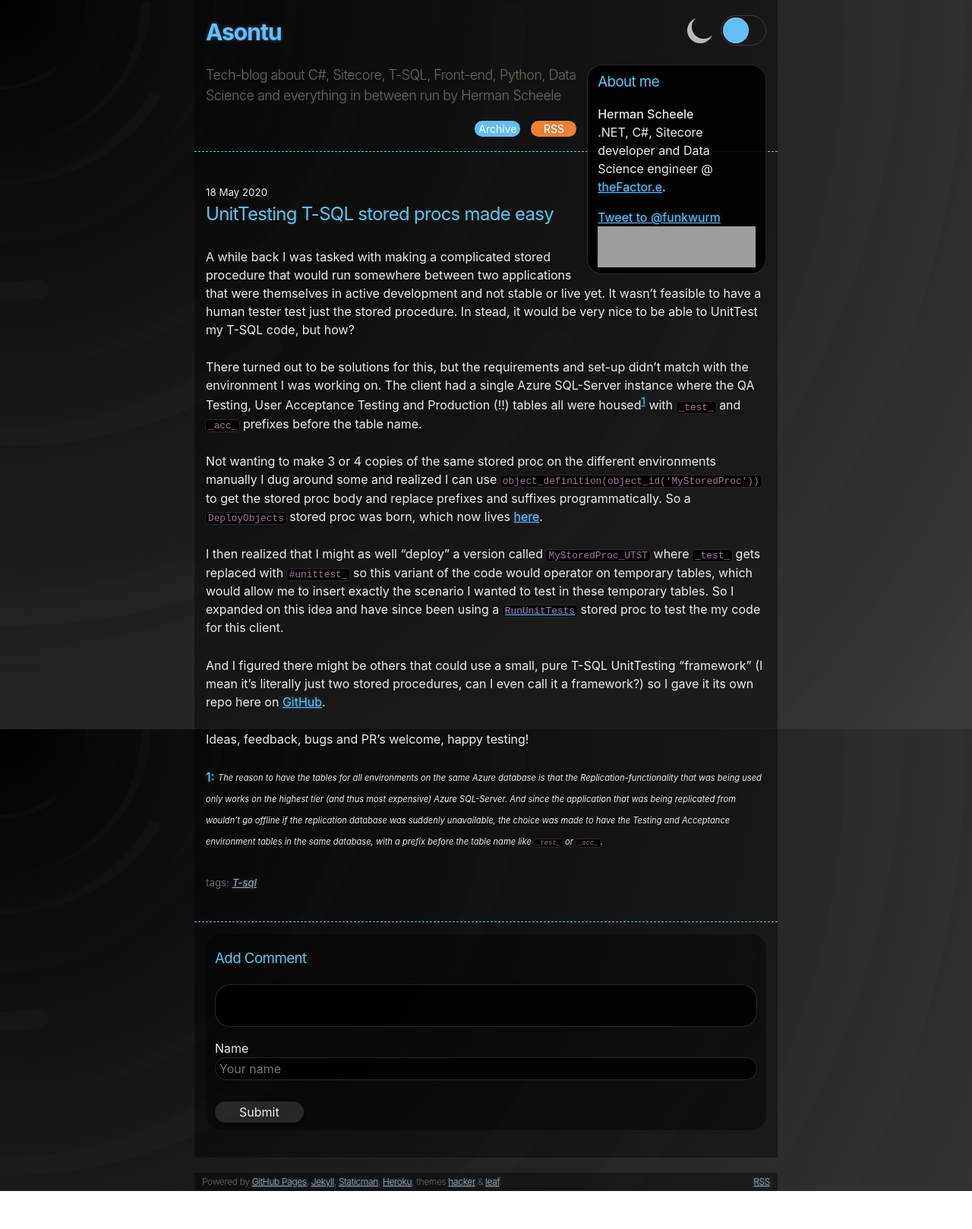
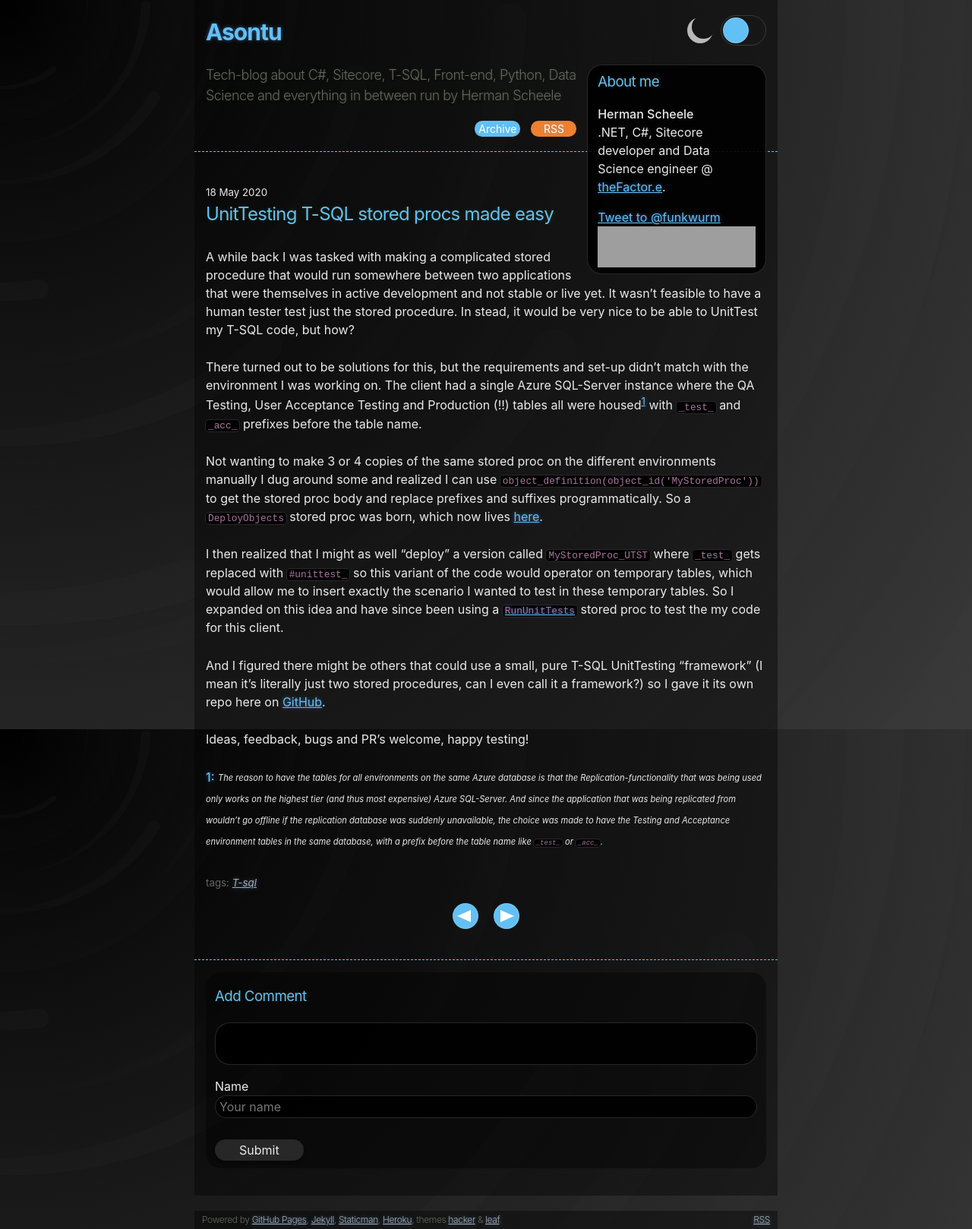
Before and after one commit to asontu/asontu.github.io, a Jekyll site: the page built from _posts/2020-05-18-unittesting-t-sql-stored-procs-made-easy.md, in a window 1280 px wide. Shown: the whole page at 76% size. Built offline with Jekyll 4.4.1, drawn with Linux system fonts in a browser that asks for light colours; nearby versions of some CDN libraries; comment, search, counter and statistics services are not loaded; before the commit the page ends 1568 px from its top, so only the background shows below that; grey boxes are pictures that could not be loaded.

Commit message:
Add previous/next post buttons

```diff
--- a/_layouts/post.html
+++ b/_layouts/post.html
@@ -18,6 +18,21 @@ layout: default
 {%		endcapture
 %}		{{ tags_html | normalize_whitespace | replace: ' - </small>', '</small>' }}
 {%	endif
+%}
+{%	if page.previous or page.next
+%}		<div class="pagination">
+{%			if page.next
+%}				<a href="{{ page.next.url }}" class="previous" title="{{ page.next.title }}"></a>
+{%			else
+%}				<span class="previous"></span>
+{%			endif
+%}{%		if page.previous
+%}				<a href="{{ page.previous.url }}" class="next" title="{{ page.previous.title }}"></a>
+{%			else
+%}				<span class="next"></span>
+{%			endif
+%}		</div>
+{%	endif
 %}</section>
 
 {% include comments.html %}
```
